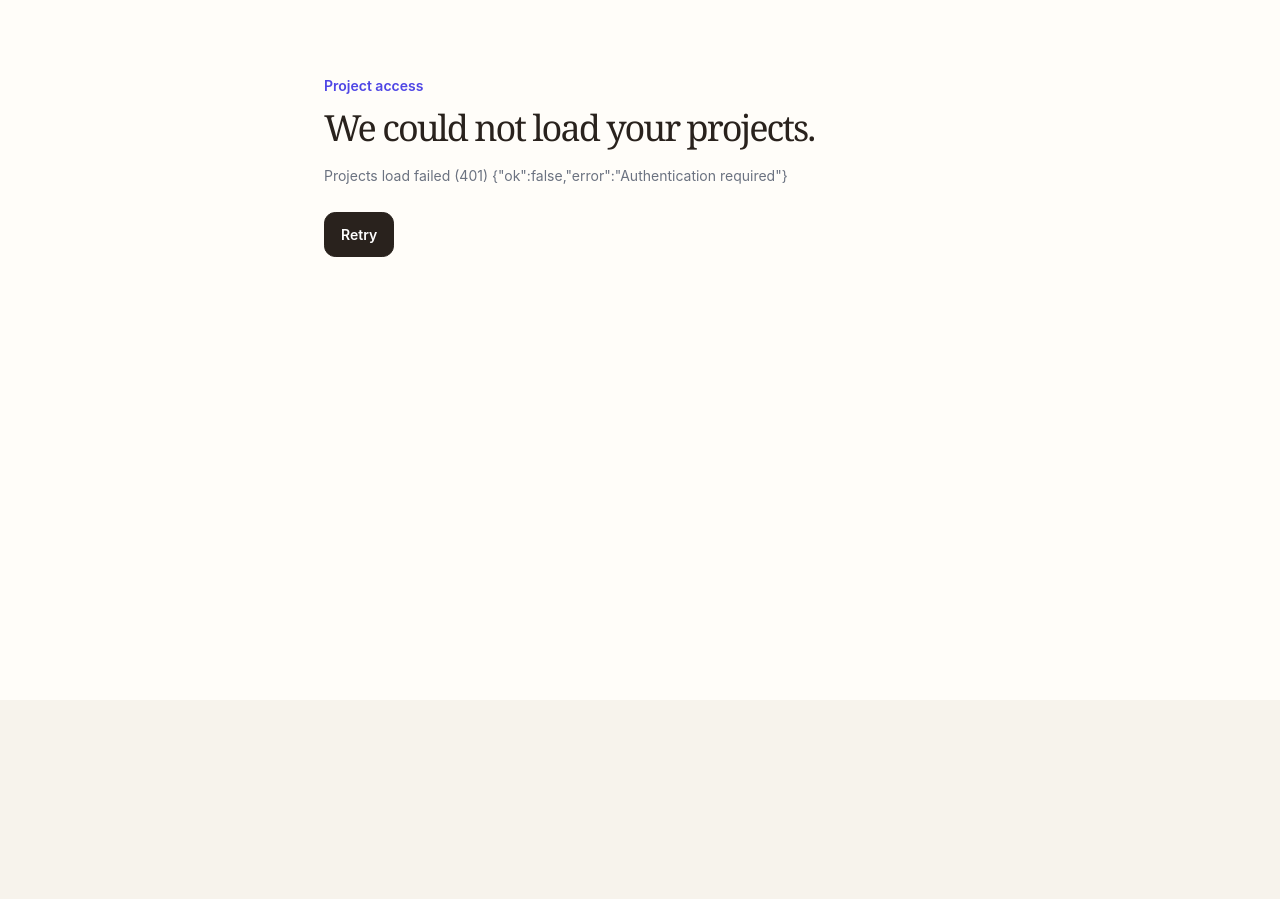
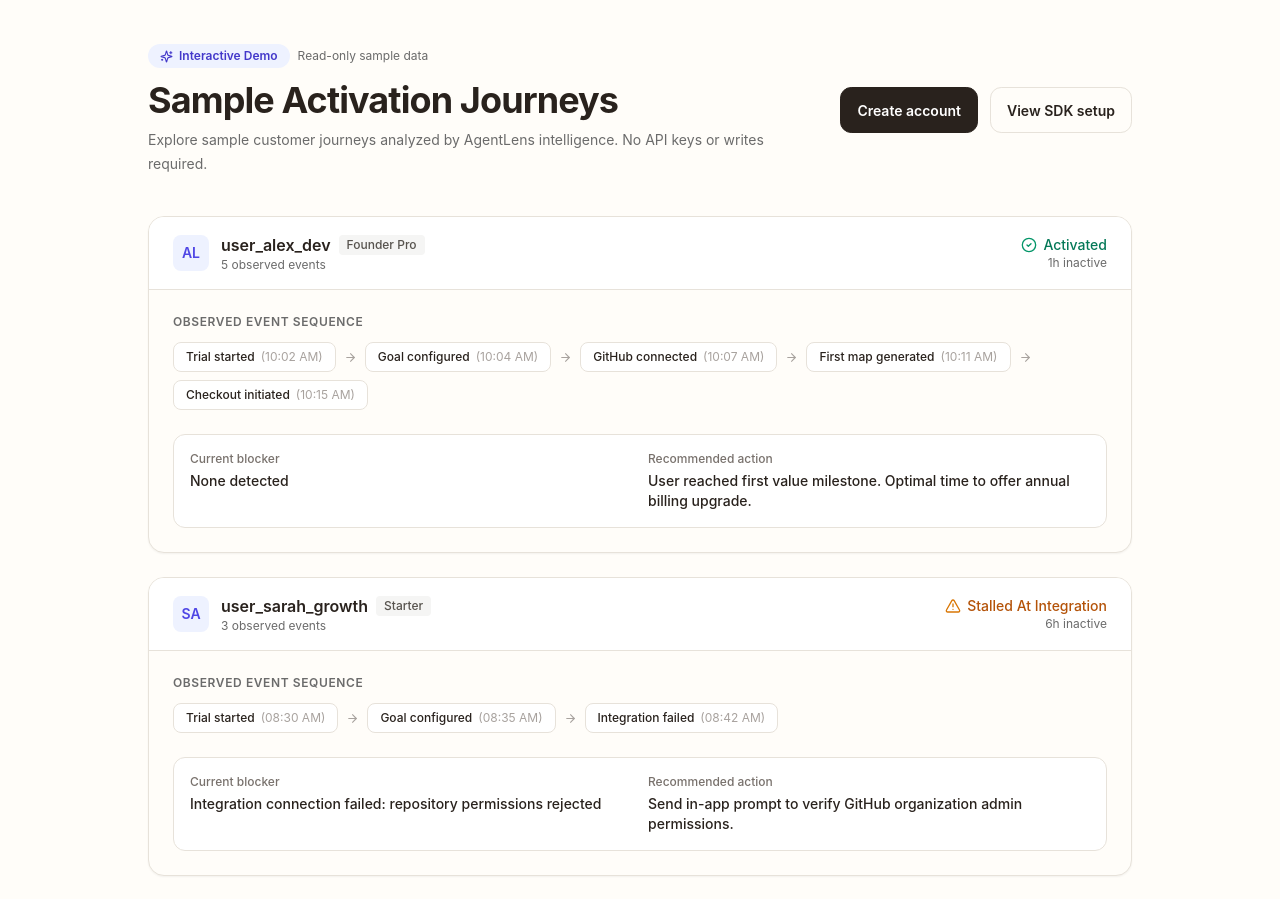
Before and after one commit to imranrkhan13/dealmemory, a Next.js app: page /demo in a window 1280 px wide. Shown: the part 100-999 px from the top of the page. Before the commit the page ends 800 px from the top, so only its background shows below. Built offline with nearby package versions, Linux system fonts and the light colour scheme; no server answers.

Commit message:
fix(demo): convert /demo to static read-only sample journeys without API dependencies

```diff
--- a/app/demo/page.tsx
+++ b/app/demo/page.tsx
@@ -1,104 +1,208 @@
 'use client';
 
-import { useEffect, useState } from 'react';
 import Link from 'next/link';
 import { AppShell } from '@/components/app-shell';
-import ProjectGate from '@/components/project-gate';
+import { CheckCircle2, AlertTriangle, ArrowRight, Activity, ShieldCheck, Sparkles } from 'lucide-react';
 
-type Project = { id: string; name: string };
+interface SampleJourney {
+  userId: string;
+  plan: string;
+  state: string;
+  inactiveHours: number;
+  blocker?: string;
+  recommendation?: string;
+  events: Array<{
+    name: string;
+    label: string;
+    occurredAt: string;
+    details?: string;
+  }>;
+}
+
+const SAMPLE_JOURNEYS: SampleJourney[] = [
+  {
+    userId: 'user_alex_dev',
+    plan: 'Founder Pro',
+    state: 'activated',
+    inactiveHours: 1,
+    blocker: undefined,
+    recommendation: 'User reached first value milestone. Optimal time to offer annual billing upgrade.',
+    events: [
+      { name: 'trial_started', label: 'Trial started', occurredAt: '10:02 AM', details: 'Plan: pro_trial' },
+      { name: 'goal_set', label: 'Goal configured', occurredAt: '10:04 AM', details: 'Goal: reduce churn' },
+      { name: 'integration_connected', label: 'GitHub connected', occurredAt: '10:07 AM', details: 'Repo: imran/dealmemory' },
+      { name: 'first_value_reached', label: 'First map generated', occurredAt: '10:11 AM', details: 'Milestone reached' },
+      { name: 'checkout_started', label: 'Checkout initiated', occurredAt: '10:15 AM', details: 'Tier: monthly' },
+    ],
+  },
+  {
+    userId: 'user_sarah_growth',
+    plan: 'Starter',
+    state: 'stalled_at_integration',
+    inactiveHours: 6,
+    blocker: 'Integration connection failed: repository permissions rejected',
+    recommendation: 'Send in-app prompt to verify GitHub organization admin permissions.',
+    events: [
+      { name: 'trial_started', label: 'Trial started', occurredAt: '08:30 AM', details: 'Plan: starter' },
+      { name: 'goal_set', label: 'Goal configured', occurredAt: '08:35 AM', details: 'Goal: track activation' },
+      { name: 'integration_connection_failed', label: 'Integration failed', occurredAt: '08:42 AM', details: 'OAuth permission error' },
+    ],
+  },
+  {
+    userId: 'user_marcus_cto',
+    plan: 'Enterprise Trial',
+    state: 'onboarding_in_progress',
+    inactiveHours: 14,
+    blocker: 'Drop-off after signup without setting an activation milestone',
+    recommendation: 'Trigger automated onboarding checklist email with quick-start template.',
+    events: [
+      { name: 'trial_started', label: 'Trial started', occurredAt: 'Yesterday', details: 'Plan: enterprise_eval' },
+    ],
+  },
+];
 
 export default function DemoPage() {
-  const [project, setProject] = useState<Project | null>(null);
-  const [status, setStatus] = useState('');
-  const [busy, setBusy] = useState(false);
-
-  useEffect(() => {
-    fetch('/api/projects', { cache: 'no-store' })
-      .then((response) => response.json())
-      .then((data) => setProject(Array.isArray(data?.projects) ? data.projects[0] ?? null : null))
-      .catch(() => setProject(null));
-  }, []);
-
-  const runDemo = async () => {
-    if (!project) return;
-    setBusy(true);
-    setStatus('Sending demo events…');
-
-    try {
-      const response = await fetch('/api/v1/demo/emit', {
-        method: 'POST',
-        headers: { 'Content-Type': 'application/json' },
-        body: JSON.stringify({ projectId: project.id }),
-      });
-      const data = await response.json();
-      if (!response.ok) throw new Error(data?.error ?? 'Could not send demo events');
-      setStatus(`Demo journey added for ${data.userId}. View it in your dashboard.`);
-    } catch (reason) {
-      setStatus(reason instanceof Error ? reason.message : 'Could not send demo events');
-    } finally {
-      setBusy(false);
-    }
-  };
-
-  const resetDemo = async () => {
-    if (!project) return;
-    setBusy(true);
-    setStatus('Removing demo events…');
-
-    try {
-      const response = await fetch('/api/v1/demo/reset', {
-        method: 'POST',
-        headers: { 'Content-Type': 'application/json' },
-        body: JSON.stringify({ projectId: project.id }),
-      });
-      const data = await response.json();
-      if (!response.ok) throw new Error(data?.error ?? 'Could not remove demo events');
-      setStatus(`Removed ${data.removed} demo event${data.removed === 1 ? '' : 's'}.`);
-    } catch (reason) {
-      setStatus(reason instanceof Error ? reason.message : 'Could not remove demo events');
-    } finally {
-      setBusy(false);
-    }
-  };
-
   return (
     <AppShell>
-      <ProjectGate>
-        <main className="mx-auto max-w-4xl px-5 py-10">
-          <p className="text-sm font-semibold text-[#4F46E5]">Demo flow</p>
-          <h1 className="mt-2 text-3xl font-bold tracking-tight">See a complete activation journey</h1>
-          <p className="mt-3 max-w-2xl text-sm leading-6 text-[#6B6B6B]">
-            Add a safe, clearly marked event sequence to {project?.name ?? 'your project'} without exposing an API key in the browser.
-          </p>
+      <main className="mx-auto max-w-5xl px-5 py-12">
+        <div className="flex flex-wrap items-center justify-between gap-4">
+          <div>
+            <div className="flex items-center gap-2">
+              <span className="inline-flex items-center gap-1.5 rounded-full bg-indigo-50 px-3 py-1 text-xs font-semibold text-indigo-700">
+                <Sparkles size={13} /> Interactive Demo
+              </span>
+              <span className="text-xs text-[#6B6B6B]">Read-only sample data</span>
+            </div>
+            <h1 className="mt-3 text-3xl font-bold tracking-tight text-[#29221D] sm:text-4xl">
+              Sample Activation Journeys
+            </h1>
+            <p className="mt-2 max-w-2xl text-sm leading-6 text-[#6B6B6B]">
+              Explore sample customer journeys analyzed by AgentLens intelligence. No API keys or writes required.
+            </p>
+          </div>
+          <div className="flex items-center gap-3">
+            <Link className="btn btn-primary" href="/signup">
+              Create account
+            </Link>
+            <Link className="btn" href="/sdk">
+              View SDK setup
+            </Link>
+          </div>
+        </div>
 
-          <div className="mt-8 rounded-2xl border border-[#E7E2DA] bg-[#FFFDF9] p-6">
-            <p className="font-semibold">The demo journey</p>
-            <p className="mt-2 text-sm text-[#6B6B6B]">
-              Trial started → goal set → GitHub connection failed → repository connected → first value reached.
-            </p>
+        {/* Demo journeys list */}
+        <div className="mt-10 space-y-6">
+          {SAMPLE_JOURNEYS.map((journey) => {
+            const isHealthy = !journey.blocker;
+            return (
+              <div
+                key={journey.userId}
+                className="overflow-hidden rounded-2xl border border-[#E7E2DA] bg-[#FFFDF9] shadow-sm transition hover:shadow-md"
+              >
+                <div className="border-b border-[#E7E2DA] bg-white px-6 py-4">
+                  <div className="flex flex-wrap items-center justify-between gap-3">
+                    <div className="flex items-center gap-3">
+                      <div className="grid h-9 w-9 place-items-center rounded-lg bg-indigo-50 text-indigo-600 font-semibold text-sm">
+                        {journey.userId.slice(5, 7).toUpperCase()}
+                      </div>
+                      <div>
+                        <div className="flex items-center gap-2">
+                          <h2 className="font-semibold text-[#29221D]">{journey.userId}</h2>
+                          <span className="rounded bg-stone-100 px-2 py-0.5 text-xs text-stone-600 font-medium">
+                            {journey.plan}
+                          </span>
+                        </div>
+                        <p className="text-xs text-[#6B6B6B]">{journey.events.length} observed events</p>
+                      </div>
+                    </div>
+                    <div className="text-right">
+                      <div className="flex items-center justify-end gap-1.5 text-sm font-medium">
+                        {isHealthy ? (
+                          <>
+                            <CheckCircle2 size={16} className="text-emerald-600" />
+                            <span className="text-emerald-700 capitalize">
+                              {journey.state.replace(/_/g, ' ')}
+                            </span>
+                          </>
+                        ) : (
+                          <>
+                            <AlertTriangle size={16} className="text-amber-600" />
+                            <span className="text-amber-700 capitalize">
+                              {journey.state.replace(/_/g, ' ')}
+                            </span>
+                          </>
+                        )}
+                      </div>
+                      <p className="text-xs text-[#6B6B6B]">{journey.inactiveHours}h inactive</p>
+                    </div>
+                  </div>
+                </div>
 
-            <div className="mt-6 flex flex-wrap gap-3">
-              <button className="btn btn-primary" disabled={!project || busy} onClick={runDemo}>
-                {busy ? 'Working…' : 'Add demo journey'}
-              </button>
-              <button className="btn" disabled={!project || busy} onClick={resetDemo}>
-                Remove demo data
-              </button>
-              <Link className="btn" href="/overview">View overview</Link>
+                <div className="p-6">
+                  {/* Event pipeline */}
+                  <div>
+                    <p className="text-xs font-semibold tracking-wider uppercase text-[#6B6B6B]">
+                      Observed Event Sequence
+                    </p>
+                    <div className="mt-3 flex flex-wrap items-center gap-2">
+                      {journey.events.map((evt, idx) => (
+                        <div key={idx} className="flex items-center gap-2">
+                          <div className="rounded-lg border border-[#E7E2DA] bg-white px-3 py-1.5 text-xs shadow-xs">
+                            <span className="font-medium text-[#29221D]">{evt.label}</span>
+                            <span className="ml-1.5 text-stone-400">({evt.occurredAt})</span>
+                          </div>
+                          {idx < journey.events.length - 1 && (
+                            <ArrowRight size={13} className="text-stone-400 shrink-0" />
+                          )}
+                        </div>
+                      ))}
+                    </div>
+                  </div>
+
+                  {/* Intelligence insights */}
+                  <div className="mt-6 grid gap-4 rounded-xl border border-[#E7E2DA] bg-white p-4 sm:grid-cols-2">
+                    <div>
+                      <p className="text-xs font-medium text-stone-500">Current blocker</p>
+                      <p className="mt-1 text-sm font-medium text-[#29221D]">
+                        {journey.blocker ?? 'None detected'}
+                      </p>
+                    </div>
+                    <div>
+                      <p className="text-xs font-medium text-stone-500">Recommended action</p>
+                      <p className="mt-1 text-sm font-medium text-[#29221D]">
+                        {journey.recommendation ?? 'Everything looks healthy.'}
+                      </p>
+                    </div>
+                  </div>
+                </div>
+              </div>
+            );
+          })}
+        </div>
+
+        {/* Informational banner */}
+        <div className="mt-10 rounded-2xl border border-[#E7E2DA] bg-white p-6 shadow-sm">
+          <div className="flex items-start gap-4">
+            <div className="grid h-10 w-10 shrink-0 place-items-center rounded-xl bg-indigo-50 text-indigo-600">
+              <ShieldCheck size={20} />
             </div>
-
-            {status ? <p className="mt-4 text-sm text-[#4F46E5]" role="status">{status}</p> : null}
+            <div>
+              <h3 className="font-semibold text-[#29221D]">How AgentLens Intelligence Works</h3>
+              <p className="mt-1 text-sm leading-6 text-[#6B6B6B]">
+                Your application sends minimal, privacy-safe events via the lightweight client SDK. AgentLens automatically constructs canonical journeys, diagnoses drop-off points, and surfaces actionable recommendations without session recordings or invasive tracking.
+              </p>
+              <div className="mt-4 flex flex-wrap gap-3">
+                <Link className="btn btn-primary" href="/signup">
+                  Get started with your project
+                </Link>
+                <Link className="btn" href="/pricing">
+                  View plans
+                </Link>
+              </div>
+            </div>
           </div>
-
-          <div className="mt-10 rounded-2xl border border-[#E7E2DA] bg-white p-6">
-            <h2 className="text-lg font-semibold">Use real events when you are ready</h2>
-            <p className="mt-2 text-sm leading-6 text-[#6B6B6B]">
-              The demo uses the same journey analysis as SDK data, but it is intentionally tagged and can be removed at any time.
-            </p>
-            <Link className="btn mt-4" href="/sdk">Open SDK setup</Link>
-          </div>
-        </main>
-      </ProjectGate>
+        </div>
+      </main>
     </AppShell>
   );
 }
```
